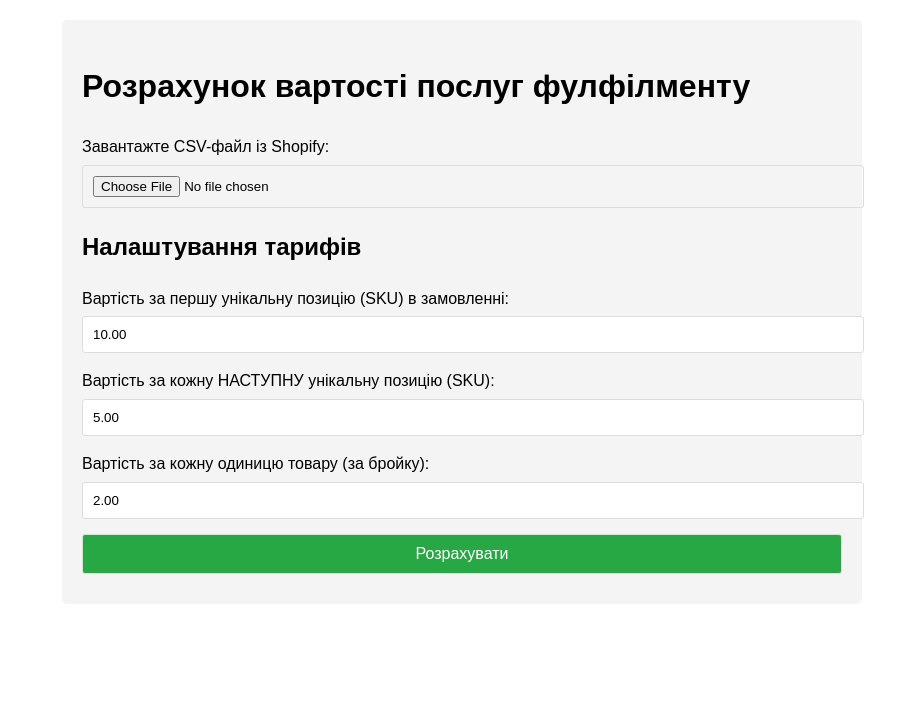
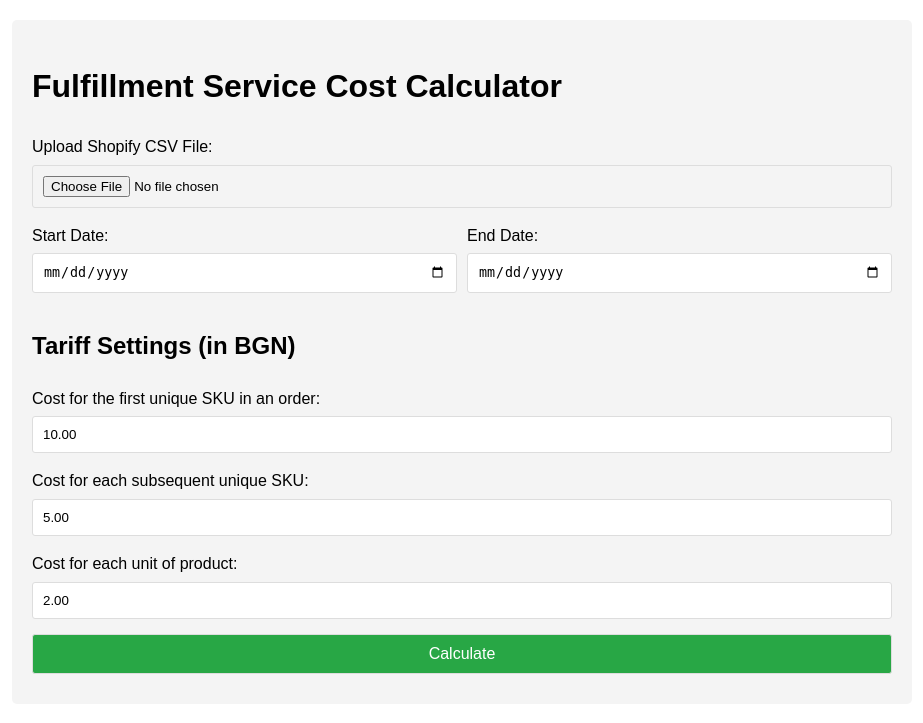
Before and after one commit to cognitiveclodfr/invoice_prep, a Flask app: page / in a window 1280 px wide. Shown: the top 723 px of the page, without its empty margins (178-1101 px from the left). Run offline with Flask 3, Linux system fonts and the light colour scheme.

Commit message:
feat: Add date filtering, currency conversion, and results table
This commit enhances the fulfillment cost calculator with several new features based on user feedback.

- **Internationalization:** The UI has been translated from Ukrainian to English.
- **Date Filtering:** Users can now specify a start and end date to filter orders by the 'Fulfilled at' column.
- **Currency Conversion:** Calculations are performed in BGN, and the total is automatically converted to EUR at a fixed rate.
- **Detailed Results Table:** The UI now displays a detailed table of all processed orders, including a search filter for order names.

The backend and frontend have been updated to support this new functionality.

```diff
--- a/app.py
+++ b/app.py
@@ -1,7 +1,10 @@
 import pandas as pd
 from flask import Flask, jsonify, render_template, request
+from datetime import datetime
 
 app = Flask(__name__)
+
+EUR_TO_BGN_RATE = 1.95583
 
 @app.route('/')
 def index():
@@ -20,53 +23,74 @@ def calculate():
         first_sku_cost = float(request.form.get('first_sku_cost', 10.0))
         next_sku_cost = float(request.form.get('next_sku_cost', 5.0))
         unit_cost = float(request.form.get('unit_cost', 2.0))
+        start_date_str = request.form.get('start_date')
+        end_date_str = request.form.get('end_date')
     except (ValueError, TypeError):
-        return jsonify({'error': 'Invalid tariff values'}), 400
+        return jsonify({'error': 'Invalid tariff or date values'}), 400
 
     try:
         df = pd.read_csv(file)
 
-        required_columns = ['Fulfillment Status', 'Name', 'Lineitem quantity', 'Lineitem sku']
+        required_columns = ['Fulfillment Status', 'Name', 'Lineitem quantity', 'Lineitem sku', 'Fulfilled at']
         for col in required_columns:
             if col not in df.columns:
                 return jsonify({'error': f'Missing required column: {col}'}), 400
 
         fulfilled_df = df[df['Fulfillment Status'] == 'fulfilled'].copy()
 
+        # Handle date filtering
+        if start_date_str and end_date_str:
+            fulfilled_df['Fulfilled at'] = pd.to_datetime(fulfilled_df['Fulfilled at'], errors='coerce')
+            fulfilled_df = fulfilled_df.dropna(subset=['Fulfilled at']) # Drop rows where date conversion failed
+            start_date = datetime.strptime(start_date_str, '%Y-%m-%d')
+            end_date = datetime.strptime(end_date_str, '%Y-%m-%d')
+            fulfilled_df = fulfilled_df[(fulfilled_df['Fulfilled at'] >= start_date) & (fulfilled_df['Fulfilled at'] <= end_date)]
+
         if fulfilled_df.empty:
             return jsonify({
-                'processed_orders': 0,
+                'processed_orders_count': 0,
                 'total_units': 0,
-                'total_cost': 0.0
+                'total_cost_bgn': 0.0,
+                'total_cost_eur': 0.0,
+                'orders': []
             })
 
         orders = fulfilled_df.groupby('Name')
 
-        total_cost = 0
+        total_cost_bgn = 0
         total_units = 0
-        processed_orders = 0
+        processed_orders_list = []
 
         for order_name, order_group in orders:
-            processed_orders += 1
-
             unique_skus = order_group['Lineitem sku'].nunique()
             order_units = order_group['Lineitem quantity'].sum()
 
             total_units += order_units
 
-            order_cost = 0
+            order_cost_bgn = 0
             if unique_skus > 0:
-                order_cost += first_sku_cost
+                order_cost_bgn += first_sku_cost
             if unique_skus > 1:
-                order_cost += (unique_skus - 1) * next_sku_cost
+                order_cost_bgn += (unique_skus - 1) * next_sku_cost
 
-            order_cost += order_units * unit_cost
-            total_cost += order_cost
+            order_cost_bgn += order_units * unit_cost
+            total_cost_bgn += order_cost_bgn
+
+            processed_orders_list.append({
+                'name': order_name,
+                'unique_skus': unique_skus,
+                'units': int(order_units),
+                'cost_bgn': round(order_cost_bgn, 2)
+            })
+
+        total_cost_eur = total_cost_bgn / EUR_TO_BGN_RATE
 
         return jsonify({
-            'processed_orders': processed_orders,
+            'processed_orders_count': len(processed_orders_list),
             'total_units': int(total_units),
-            'total_cost': round(total_cost, 2)
+            'total_cost_bgn': round(total_cost_bgn, 2),
+            'total_cost_eur': round(total_cost_eur, 2),
+            'orders': processed_orders_list
         })
 
     except Exception as e:
--- a/templates/index.html
+++ b/templates/index.html
@@ -1,54 +1,91 @@
 <!DOCTYPE html>
-<html lang="uk">
+<html lang="en">
 <head>
     <meta charset="UTF-8">
     <meta name="viewport" content="width=device-width, initial-scale=1.0">
-    <title>Розрахунок вартості фулфілменту</title>
+    <title>Fulfillment Cost Calculator</title>
     <style>
-        body { font-family: sans-serif; line-height: 1.6; padding: 20px; max-width: 800px; margin: auto; }
+        body { font-family: sans-serif; line-height: 1.6; padding: 20px; max-width: 900px; margin: auto; }
         .container { background: #f4f4f4; padding: 20px; border-radius: 5px; }
         .form-group { margin-bottom: 15px; }
         label { display: block; margin-bottom: 5px; }
-        input[type="file"], input[type="number"], button { width: 100%; padding: 10px; border-radius: 3px; border: 1px solid #ddd; }
+        input[type="file"], input[type="number"], input[type="date"], button { width: 100%; padding: 10px; border-radius: 3px; border: 1px solid #ddd; box-sizing: border-box; }
+        .date-range { display: flex; gap: 10px; }
+        .date-range .form-group { flex: 1; }
         button { background-color: #28a745; color: white; cursor: pointer; font-size: 16px; }
         button:hover { background-color: #218838; }
         #results { margin-top: 20px; padding: 15px; border: 1px solid #ddd; border-radius: 5px; background: #fff; }
         #results h3 { margin-top: 0; }
         .hidden { display: none; }
-        #total-cost { font-weight: bold; font-size: 1.2em; }
+        .summary-p { font-size: 1.1em; }
+        .summary-p span { font-weight: bold; }
+        #orders-table { width: 100%; border-collapse: collapse; margin-top: 20px; }
+        #orders-table th, #orders-table td { border: 1px solid #ddd; padding: 8px; text-align: left; }
+        #orders-table th { background-color: #f2f2f2; }
+        #table-filter { margin-top: 20px; width: 100%; padding: 10px; border-radius: 3px; border: 1px solid #ddd; box-sizing: border-box; }
     </style>
 </head>
 <body>
     <div class="container">
-        <h1>Розрахунок вартості послуг фулфілменту</h1>
+        <h1>Fulfillment Service Cost Calculator</h1>
         <form id="upload-form">
             <div class="form-group">
-                <label for="csv-file">Завантажте CSV-файл із Shopify:</label>
+                <label for="csv-file">Upload Shopify CSV File:</label>
                 <input type="file" id="csv-file" name="csv_file" accept=".csv" required>
             </div>
 
-            <h2>Налаштування тарифів</h2>
+            <div class="date-range">
+                <div class="form-group">
+                    <label for="start-date">Start Date:</label>
+                    <input type="date" id="start-date" name="start_date">
+                </div>
+                <div class="form-group">
+                    <label for="end-date">End Date:</label>
+                    <input type="date" id="end-date" name="end_date">
+                </div>
+            </div>
+
+            <h2>Tariff Settings (in BGN)</h2>
             <div class="form-group">
-                <label for="first-sku-cost">Вартість за першу унікальну позицію (SKU) в замовленні:</label>
+                <label for="first-sku-cost">Cost for the first unique SKU in an order:</label>
                 <input type="number" id="first-sku-cost" name="first_sku_cost" value="10.00" step="0.01" required>
             </div>
             <div class="form-group">
-                <label for="next-sku-cost">Вартість за кожну НАСТУПНУ унікальну позицію (SKU):</label>
+                <label for="next-sku-cost">Cost for each subsequent unique SKU:</label>
                 <input type="number" id="next-sku-cost" name="next_sku_cost" value="5.00" step="0.01" required>
             </div>
             <div class="form-group">
-                <label for="unit-cost">Вартість за кожну одиницю товару (за бройку):</label>
+                <label for="unit-cost">Cost for each unit of product:</label>
                 <input type="number" id="unit-cost" name="unit_cost" value="2.00" step="0.01" required>
             </div>
 
-            <button type="submit">Розрахувати</button>
+            <button type="submit">Calculate</button>
         </form>
 
         <div id="results" class="hidden">
-            <h3>Результати розрахунку</h3>
-            <p>Кількість оброблених (виконаних) замовлень: <span id="processed-orders"></span></p>
-            <p>Загальна кількість оброблених одиниць товару: <span id="total-units"></span></p>
-            <p>Загальна вартість до сплати: <span id="total-cost"></span> грн</p>
+            <h3>Calculation Results</h3>
+            <p class="summary-p">Processed Orders: <span id="processed-orders-count"></span></p>
+            <p class="summary-p">Total Units: <span id="total-units"></span></p>
+            <p class="summary-p">Total Cost (BGN): <span id="total-cost-bgn"></span></p>
+            <p class="summary-p">Total Cost (EUR): <span id="total-cost-eur"></span></p>
+
+            <hr>
+
+            <h3>Processed Orders Details</h3>
+            <input type="text" id="table-filter" placeholder="Filter by Order #...">
+            <table id="orders-table">
+                <thead>
+                    <tr>
+                        <th>Order #</th>
+                        <th>Unique SKUs</th>
+                        <th>Total Units</th>
+                        <th>Cost (BGN)</th>
+                    </tr>
+                </thead>
+                <tbody id="orders-table-body">
+                    <!-- Rows will be inserted here by JavaScript -->
+                </tbody>
+            </table>
         </div>
         <div id="error-message" style="color: red; margin-top: 10px;"></div>
     </div>
@@ -63,10 +100,18 @@
             const errorDiv = document.getElementById('error-message');
             const button = form.querySelector('button');
 
+            // Add date values to formData
+            const startDate = document.getElementById('start-date').value;
+            const endDate = document.getElementById('end-date').value;
+            if (startDate && endDate) {
+                formData.append('start_date', startDate);
+                formData.append('end_date', endDate);
+            }
+
             resultsDiv.classList.add('hidden');
             errorDiv.textContent = '';
             button.disabled = true;
-            button.textContent = 'Обробка...';
+            button.textContent = 'Processing...';
 
             try {
                 const response = await fetch('/calculate', {
@@ -77,18 +122,52 @@
                 const result = await response.json();
 
                 if (response.ok) {
-                    document.getElementById('processed-orders').textContent = result.processed_orders;
+                    // Populate summary
+                    document.getElementById('processed-orders-count').textContent = result.processed_orders_count;
                     document.getElementById('total-units').textContent = result.total_units;
-                    document.getElementById('total-cost').textContent = result.total_cost.toFixed(2);
+                    document.getElementById('total-cost-bgn').textContent = result.total_cost_bgn.toFixed(2);
+                    document.getElementById('total-cost-eur').textContent = result.total_cost_eur.toFixed(2);
+
+                    // Populate table
+                    const tableBody = document.getElementById('orders-table-body');
+                    tableBody.innerHTML = ''; // Clear previous results
+                    result.orders.forEach(order => {
+                        const row = `<tr>
+                            <td>${order.name}</td>
+                            <td>${order.unique_skus}</td>
+                            <td>${order.units}</td>
+                            <td>${order.cost_bgn.toFixed(2)}</td>
+                        </tr>`;
+                        tableBody.innerHTML += row;
+                    });
+
                     resultsDiv.classList.remove('hidden');
                 } else {
-                    errorDiv.textContent = 'Помилка: ' + (result.error || 'Сталася невідома помилка.');
+                    errorDiv.textContent = 'Error: ' + (result.error || 'An unknown error occurred.');
                 }
             } catch (error) {
-                errorDiv.textContent = 'Помилка мережі або сервера. Спробуйте ще раз.';
+                errorDiv.textContent = 'Network or server error. Please try again.';
             } finally {
                 button.disabled = false;
-                button.textContent = 'Розрахувати';
+                button.textContent = 'Calculate';
+            }
+        });
+
+        document.getElementById('table-filter').addEventListener('keyup', function(event) {
+            const filterText = event.target.value.toLowerCase();
+            const tableBody = document.getElementById('orders-table-body');
+            const rows = tableBody.getElementsByTagName('tr');
+
+            for (let i = 0; i < rows.length; i++) {
+                const orderNameCell = rows[i].getElementsByTagName('td')[0];
+                if (orderNameCell) {
+                    const orderName = orderNameCell.textContent || orderNameCell.innerText;
+                    if (orderName.toLowerCase().indexOf(filterText) > -1) {
+                        rows[i].style.display = '';
+                    } else {
+                        rows[i].style.display = 'none';
+                    }
+                }
             }
         });
     </script>
```
Also changed, not shown: README.md.
